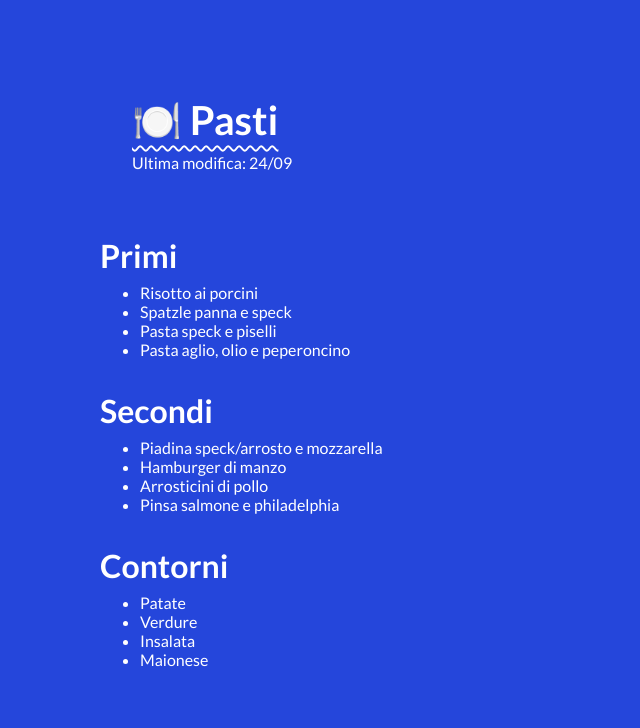
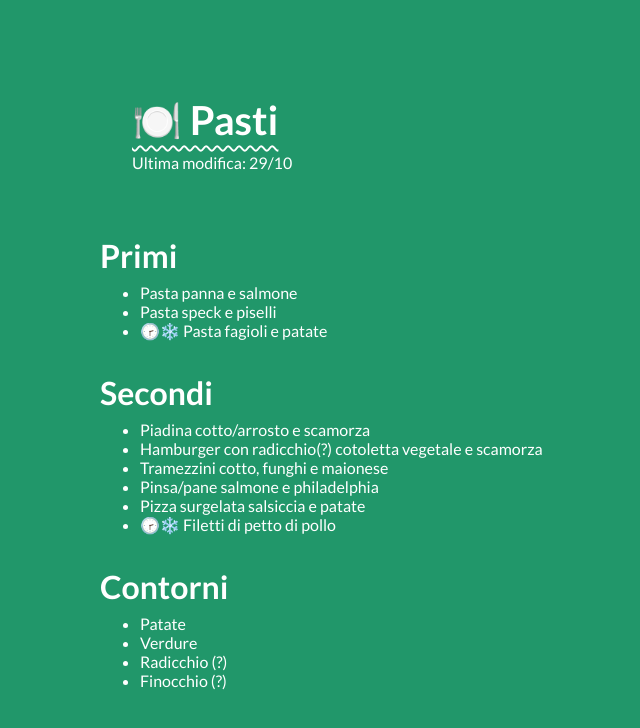
Before and after one commit to lbwd/pasti, a plain HTML site: page index.html in a window 1280 px wide. Shown: the whole page, without its empty margins (156-796 px from the left). Drawn offline with Linux system fonts and the light colour scheme.

Commit message:
Update 29/10

```diff
--- a/index.html
+++ b/index.html
@@ -16,25 +16,26 @@
 <body>
     <header>
         <h1>🍽️ Pasti</h1>
-        <span>Ultima modifica: 24/09</span>
+        <span>Ultima modifica: 29/10</span>
     </header>
     <main>
         <p>
         <h2>Primi</h2>
         <ul>
-            <li>Risotto ai porcini</li>
-            <li>Spatzle panna e speck</li>
+            <li>Pasta panna e salmone</li>
             <li>Pasta speck e piselli</li>
-            <li>Pasta aglio, olio e peperoncino</li>
+            <li>🕝❄️ Pasta fagioli e patate</li>
         </ul>
         </p>
         <p>
         <h2>Secondi</h2>
         <ul>
-            <li>Piadina speck/arrosto e mozzarella</li>
-            <li>Hamburger di manzo</li>
-            <li>Arrosticini di pollo</li>
-            <li>Pinsa salmone e philadelphia</li>
+            <li>Piadina cotto/arrosto e scamorza</li>
+            <li>Hamburger con radicchio(?) cotoletta vegetale e scamorza</li>
+            <li>Tramezzini cotto, funghi e maionese</li>
+            <li>Pinsa/pane salmone e philadelphia</li>
+            <li>Pizza surgelata salsiccia e patate</li>
+            <li>🕝❄️ Filetti di petto di pollo</li>
         </ul>
         </p>
         <p>
@@ -42,8 +43,8 @@
         <ul>
             <li>Patate</li>
             <li>Verdure</li>
-            <li>Insalata</li>
-            <li>Maionese</li>
+            <li>Radicchio (?)</li>
+            <li>Finocchio (?)</li>
         </ul>
         </p>
     </main>
--- a/styles.css
+++ b/styles.css
@@ -3,7 +3,7 @@ html {
 }
 
 body {
-    background-color: #2546db;
+    background-color: #21976a;
     color: white;
     font-family: "Lato", sans-serif;
     font-size: 16px;
```
